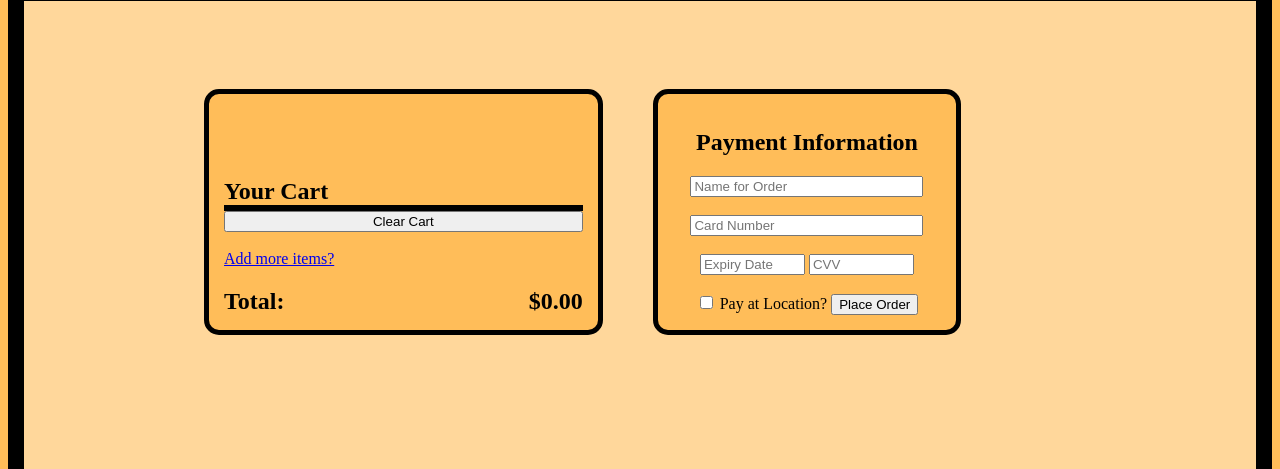
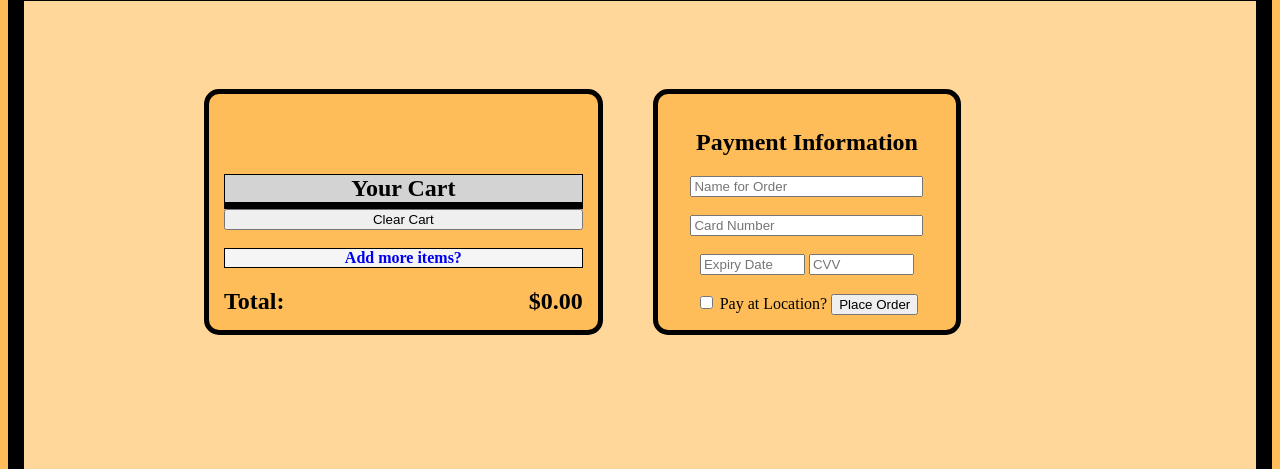
Before and after one commit to Electable/COMP2680_TRUBREW, a plain HTML site: page order.html in a window 1280 px wide. Shown: the part 241-710 px from the top of the page. Drawn offline with Linux system fonts and the light colour scheme.

Commit message:
Add files via upload

```diff
--- a/css/home_style.css
+++ b/css/home_style.css
@@ -153,6 +153,11 @@ table {
 	display: table;
 	margin-top: 10px;
 	animation: pulseGlow 3s ease-in-out infinite;
+}
+
+#dealsSect h1{
+	color: red;
+	font-weight: bolder;
 }
 
 .productBox table {
--- a/css/hot_drinks.css
+++ b/css/hot_drinks.css
@@ -195,6 +195,15 @@ nav img {
 	padding: 10px;
 	overflow: hidden;
 	height: auto;
+}
+
+.header {
+    text-align: center;
+    border: 1px solid black;
+    background-color: lightgray;
+    margin: 0;
+    padding: 0;
+	width: 50%;
 }
 
 /*links styles*/
--- a/css/order.css
+++ b/css/order.css
@@ -131,6 +131,26 @@ section{
     background-color: rgba(255, 215, 155, 1);
     border: 3px solid hsla(0, 0%, 0%, 1);
     font-weight: bold;
+}
+
+.header {
+    text-align: center;
+    border: 1px solid black;
+    background-color: lightgray;
+    margin: 0;
+    padding: 0;
+}
+
+.add {
+    font-weight: bold;
+    text-align: center;
+    border: 1px solid black;
+    text-decoration: none;
+    background-color: whitesmoke;
+}
+
+a:visited {
+    color: black;
 }
 
 /*Footer Style*/
```
Also changed, not shown: css/about_us.css (+7 -4 lines).
